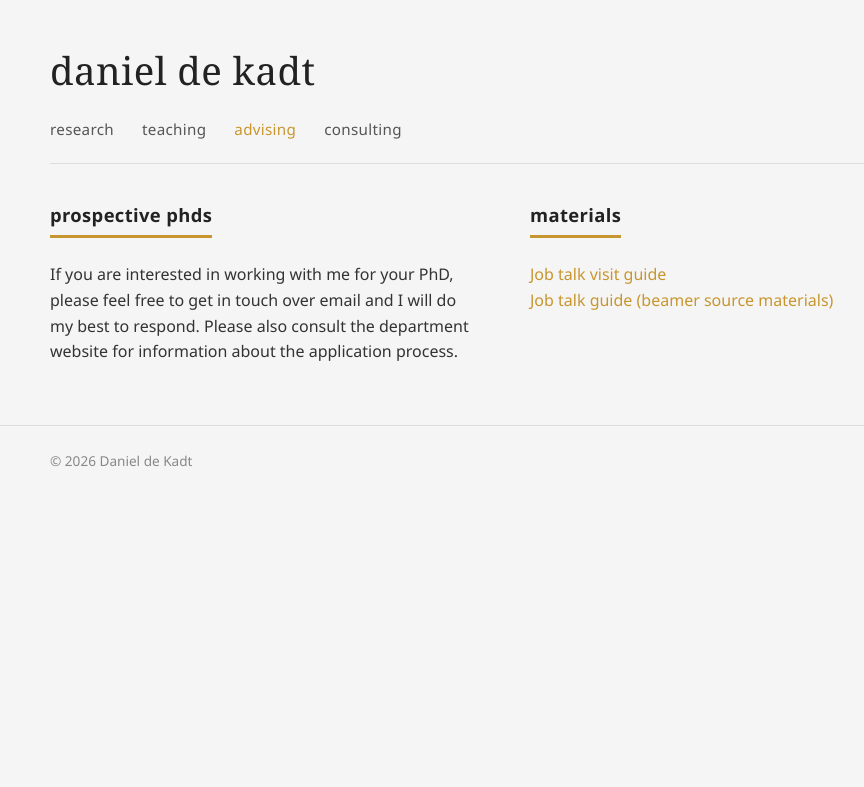
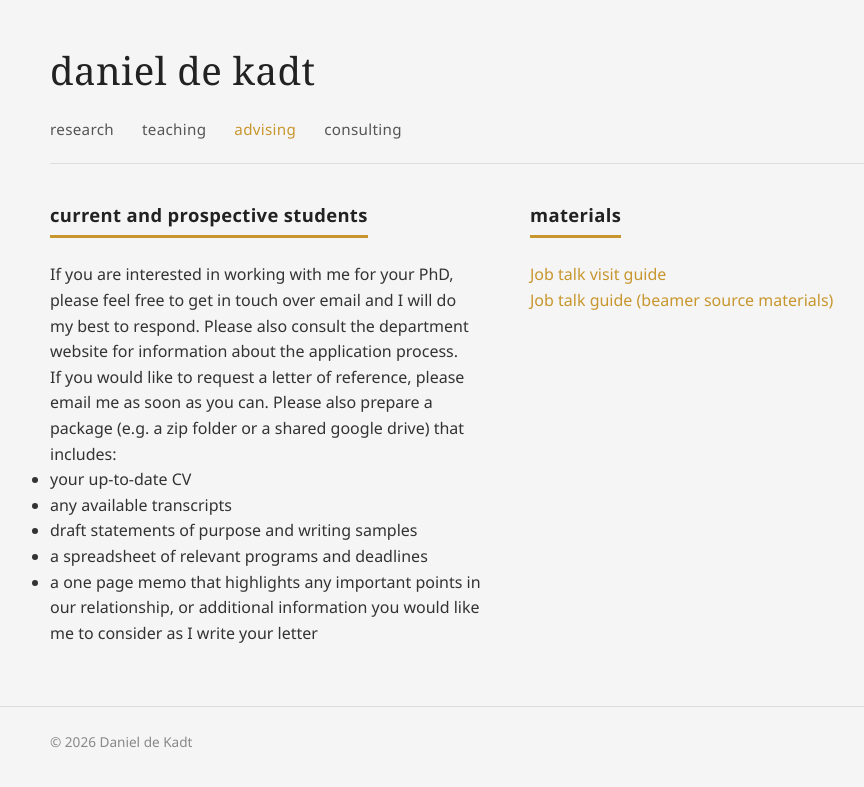
Before and after one commit to ddekadt/ddekadt.github.io, a Jekyll site: the page built from advising.md, in a window 1280 px wide. Shown: the top 787 px of the page, without its empty margins (134-998 px from the left). Built offline with Jekyll 4.4.1, drawn with Linux system fonts in a browser that asks for light colours.

Commit message:
references

```diff
--- a/advising.md
+++ b/advising.md
@@ -9,9 +9,16 @@ permalink: /advising
 
 <div markdown="1">
 
-## prospective PhDs
+## current and prospective students
 
 If you are interested in working with me for your PhD, please feel free to get in touch over email and I will do my best to respond. Please also consult the department website for information about the application process.
+
+If you would like to request a letter of reference, please email me as soon as you can. Please also prepare a package (e.g. a zip folder or a shared google drive) that includes:
+- your up-to-date CV
+- any available transcripts
+- draft statements of purpose and writing samples
+- a spreadsheet of relevant programs and deadlines
+- a one page memo that highlights any important points in our relationship, or additional information you would like me to consider as I write your letter
 
 </div>
 
```
